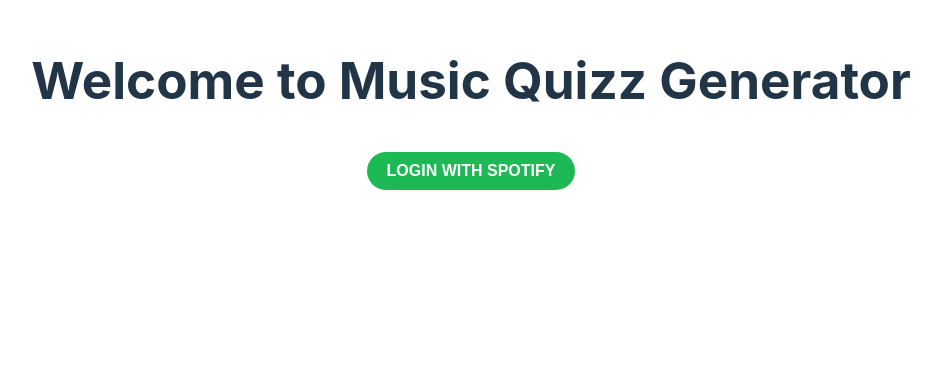
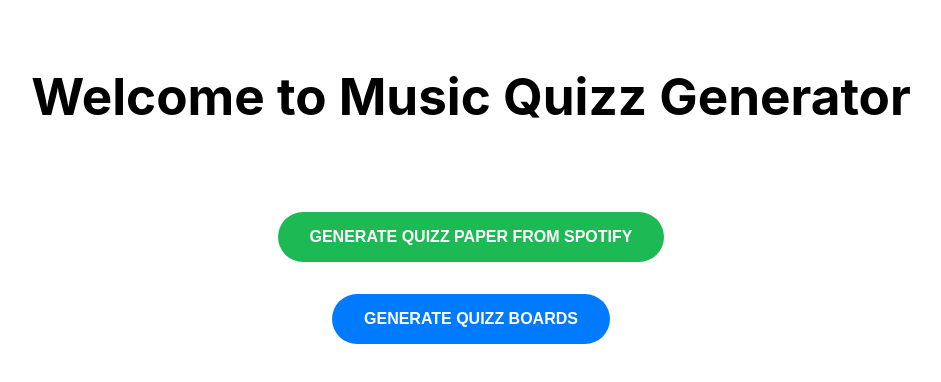
Before and after one commit to najro/musicQuizz, a React (Vite) app: page / in a window 1280 px wide. Shown: the part 296-678 px from the top of the page, without its empty margins (169-1110 px from the left). Built offline with nearby package versions, Linux system fonts and the light colour scheme.

Commit message:
more fixes

```diff
--- a/src/App.jsx
+++ b/src/App.jsx
@@ -1,11 +1,11 @@
 import { useState } from 'react'
 import { BrowserRouter as Router, Route, Routes } from "react-router-dom";
-import Home from "./Home";
-import Playlists from "./Playlists";
+import Playlists from "./pages/Playlists";
+import Dashboard from "./pages/Dashboard";
 //import reactLogo from './assets/react.svg'
 //import viteLogo from '/vite.svg'
 import './App.css'
-import GameBoardGenerator from './GameBoardGenerator';
+import GameBoardGenerator from './pages/GameBoardGenerator';
 
 function App() {
   //const [count, setCount] = useState(0)
@@ -14,8 +14,8 @@
   return (
      <Router>
       <Routes>
-        <Route path="/" element={<Home setToken={setToken} />} />
-        <Route path="/playlists" element={<Playlists token={token} />} />
+        <Route path="/" element={<Dashboard />} />
+        <Route path="/playlists" element={<Playlists/>} />
         <Route path="/gameboardgenerator" element={<GameBoardGenerator />}/>
       </Routes>
     </Router>
--- a/src/Home.jsx
+++ /dev/null
@@ -1,23 +0,0 @@
-import React from "react";
-
-const clientId = "e0b134d5131345b2b3ff61c907535647";
-const redirectUri = "http://localhost:5173/playlists";
-const authEndpoint = "https://accounts.spotify.com/authorize";
-const scopes = ["playlist-read-private"];
-
-const Home = ({ setToken }) => {
-  const handleLogin = () => {
-    window.location.href = `${authEndpoint}?client_id=${clientId}&redirect_uri=${redirectUri}&scope=${scopes.join("%20")}&response_type=token`;
-  };
-
-  return (
-    <>
-    <div>
-      <h1>Welcome to Music Quizz Generator</h1>
-      <button className="spotify-login" onClick={handleLogin}>Login with Spotify</button>
-    </div>
-    </>
-  );
-}
-
-export default Home;
--- /dev/null
+++ b/src/components/BackToDashBoard.jsx
@@ -0,0 +1,19 @@
+import React from 'react';
+import { useNavigate } from 'react-router-dom';
+
+const BackToDashBoard = () => {
+
+  const navigate = useNavigate(); // Initialize the navigate hook
+
+  return (
+    <>
+    <div>
+        <button className="back-button" onClick={() => navigate('/')}>
+        ⬅ Back to Main Menu
+        </button>
+    </div>
+    </>
+  );
+};
+
+export default BackToDashBoard;
--- a/src/index.css
+++ b/src/index.css
@@ -3,58 +3,232 @@
   line-height: 1.5;
   font-weight: 400;
 
-  color-scheme: light dark;
+  /* color-scheme: light dark;
   color: rgba(255, 255, 255, 0.87);
   background-color: #242424;
 
   font-synthesis: none;
   text-rendering: optimizeLegibility;
   -webkit-font-smoothing: antialiased;
-  -moz-osx-font-smoothing: grayscale;
+  -moz-osx-font-smoothing: grayscale; */
 }
 
-a {
+
+body {
+  margin: 0;
+  display: flex;
+  place-items: center;
+  margin-top: 5em;
+  min-width: 320px;
+  min-height: 100vh;
+}
+
+h1 {
+  font-size: 3.2em;
+  margin-bottom: 1.5em;
+}
+
+
+/* Back Button Styles */
+.back-button {
+  position: absolute; /* Positions the button in the top-left corner */
+  top: 1rem;
+  left: 1rem;
+  background-color: black; /* Initial background color */
+  color: white; /* Text color */
+  font-size: 1rem; /* Font size */
+  font-weight: bold; /* Make the text bold */
+  border: 2px solid white; /* White border for contrast */
+  border-radius: 5px; /* Rounded corners */
+  padding: 0.5rem 1rem; /* Add some padding */
+  cursor: pointer; /* Pointer cursor on hover */
+  text-transform: uppercase; /* Uppercase text for a bold look */
+  transition: all 0.3s ease; /* Smooth transition for hover effects */
+}
+
+/* Hover Effect */
+.back-button:hover {
+  background-color: white; /* Change background to white */
+  color: black; /* Change text color to black */
+  transform: scale(1.1); /* Slightly enlarge the button */
+  border-color: black; /* Change border color to black */
+}
+
+/* Responsive Design */
+@media (max-width: 768px) {
+  .back-button {
+    font-size: 0.9rem; /* Slightly smaller font on small screens */
+    padding: 0.4rem 0.8rem; /* Adjust padding for smaller screens */
+  }
+}
+
+
+
+
+
+
+
+/* Base Button Styles */
+.button {
+  color: white;
+  border: none;
+  border-radius: 2.5em; /* Rounded edges */
+  padding: 1em 2em; /* Add some padding */
+  font-size: 1em; /* Adjust font size */
+  font-weight: bold;
+  cursor: pointer;
+  text-transform: uppercase; /* Optional: uppercase text */
+  font-family: Arial, sans-serif; /* General sans-serif style */
+  transition: background-color 0.5s ease;
+  min-width: 17em;
+}
+
+/* Spotify Green Button */
+.button-green {
+  background-color: #1db954; /* Spotify green */
+}
+
+.button-green:hover {
+  background-color: #1aa34a; /* Slightly darker green on hover */
+}
+
+.button-green:active {
+  background-color: #188c3f; /* Even darker green when clicked */
+}
+
+/* Blue Button */
+.button-blue {
+  background-color: #007bff; /* Bootstrap blue */
+}
+
+.button-blue:hover {
+  background-color: #0056b3; /* Slightly darker blue on hover */
+}
+
+.button-blue:active {
+  background-color: #003f7f; /* Even darker blue when clicked */
+}
+
+/* Red Button */
+.button-red {
+  background-color: #ff4d4d; /* Bright red */
+}
+
+.button-red:hover {
+  background-color: #e63939; /* Slightly darker red on hover */
+}
+
+.button-red:active {
+  background-color: #cc3333; /* Even darker red when clicked */
+}
+
+
+
+
+
+/* Wrapper for custom dropdown */
+.custom-dropdown {
+  display: inline-block;
+  position: relative;
+  font-family: Arial, sans-serif;
+}
+
+/* Base styling for select */
+.styled-select {
+  appearance: none; /* Removes default browser styles */
+  background-color: #1db954; /* Spotify green */
+  color: white;
+  border: none;
+  border-radius: 2.5em; /* Rounded edges */
+  padding: 1em 2em; /* Add padding */
+  font-size: 1em; /* Adjust font size */
+  font-weight: bold;
+  text-transform: uppercase; /* Optional: uppercase text */
+  cursor: pointer;
+  transition: background-color 0.5s ease, box-shadow 0.3s ease;
+  width: 100%; /* Full width inside container */
+  box-shadow: 0 3px 6px rgba(0, 0, 0, 0.1); /* Subtle shadow for depth */
+}
+
+/* Hover effect */
+.styled-select:hover {
+  background-color: #1aa34a; /* Slightly darker green */
+}
+
+/* Focus effect */
+.styled-select:focus {
+  outline: none; /* Removes default focus outline */
+  box-shadow: 0 0 5px #1db954; /* Green glow */
+}
+
+/* Styling the dropdown arrow */
+.styled-select::-ms-expand {
+  display: none; /* Remove default dropdown arrow in IE/Edge */
+}
+
+.styled-select::after {
+  content: "▼"; /* Add a custom arrow */
+  position: absolute;
+  top: 50%;
+  right: 1.5em;
+  transform: translateY(-50%);
+  pointer-events: none; /* Ignore clicks on the arrow */
+  color: white;
+  font-size: 1.2em;
+}
+
+/* Option styles (browser-dependent) */
+.styled-select option {
+  background-color: white; /* Dropdown background */
+  color: #333; /* Text color */
+  font-weight: normal;
+  padding: 10px;
+  border-radius: 5px;
+}
+
+
+
+
+
+
+
+
+
+
+
+
+
+
+
+
+
+
+
+.margin-bottom{
+  margin-bottom: 2em;
+}
+
+.margin-xl-bottom{
+  margin-bottom: 4em;
+}
+
+
+/* a {
   font-weight: 500;
   color: #646cff;
   text-decoration: inherit;
 }
 a:hover {
   color: #535bf2;
-}
+} */
 
-body {
-  margin: 0;
-  display: flex;
-  place-items: center;
-  min-width: 320px;
-  min-height: 100vh;
-}
 
-h1 {
-  font-size: 3.2em;
-  line-height: 1.1;
-}
 
-button {
-  border-radius: 8px;
-  border: 1px solid transparent;
-  padding: 0.6em 1.2em;
-  font-size: 1em;
-  font-weight: 500;
-  font-family: inherit;
-  background-color: #1a1a1a;
-  cursor: pointer;
-  transition: border-color 0.25s;
-}
-button:hover {
-  border-color: #646cff;
-}
-button:focus,
-button:focus-visible {
-  outline: 4px auto -webkit-focus-ring-color;
-}
 
-@media (prefers-color-scheme: light) {
+
+
+
+/* @media (prefers-color-scheme: light) {
   :root {
     color: #213547;
     background-color: #ffffff;
@@ -65,29 +239,9 @@
   button {
     background-color: #f9f9f9;
   }
-}
+} */
 
-.spotify-login {
-  background-color: #1DB954; /* Spotify green */
-  color: white;
-  border: none;
-  border-radius: 25px; /* Rounded edges */
-  padding: 10px 20px; /* Add some padding */
-  font-size: 16px; /* Adjust font size */
-  font-weight: bold;
-  cursor: pointer;
-  text-transform: uppercase; /* Optional: uppercase text */
-  font-family: Arial, sans-serif; /* Spotify's style uses sans-serif */
-  transition: background-color 0.3s ease;
-}
 
-.spotify-login:hover {
-  background-color: #1aa34a; /* Slightly darker green on hover */
-}
-
-.spotify-login:active {
-  background-color: #188c3f; /* Even darker green when clicked */
-}
 
 
 .split-list-container {
@@ -96,7 +250,7 @@
 }
 
 .split-list-left, .split-list-right {
-  /*width: 48%;*/ /* Adjust the width as needed */
+  width: 48%; /* Adjust the width as needed */
 }
 
 ul {
@@ -106,10 +260,49 @@
 
 li {
   text-align: left;
+font-size: 1.2em;
   white-space: nowrap; /* Prevent wrapping */
   overflow: hidden;    /* Ensure long content doesn't overflow the container */
   text-overflow: ellipsis; /* Optional: Add ellipsis for overflowed text */
 }
+
+
+
+
+
+
+
+
+form {
+  margin-bottom: 20px;
+  display: flex;
+  flex-direction: column;
+  align-items: center;
+  margin-bottom: 20px;
+}
+
+label {
+  margin-bottom: 10px;
+}
+
+input {
+  padding: 8px;
+  margin-left: 5px;
+}
+
+
+
+
+
+
+
+
+
+
+
+
+
+
 
 
 
@@ -136,7 +329,7 @@
   }
 }
 
-button {
+/* button {
   padding: 10px;
   margin-top: 10px;
   cursor: pointer;
@@ -148,12 +341,14 @@
 
 button:hover {
   background-color: #45a049;
-}
+} */
 
 table {
   width: 100%;
+  min-width: 700px;
   border-collapse: collapse;
-  margin-top: 3em;
+  margin-top: 5em;
+  margin-bottom: 2em;
 }
 
 th {
@@ -165,12 +360,14 @@
   border: 1px solid #ddd;
   height: 4em;
   width: 3em;
+  font-size: 17px;
+  font-weight: bold;
 }
 
 th {
   /* background-color: red; */
   /* color: #fff; */
-  font-size: 3em;
+  font-size: 2em;
 }
 
 .printversion {
@@ -185,9 +382,6 @@
     print-color-adjust: exact !important;
   }
 
-  .app {
-    margin: 0;
-  }
 
   form {
     display: none;
@@ -197,6 +391,7 @@
     width: 100%;
     border-collapse: collapse;
     margin-bottom: 0; /* Remove margin for printing */
+    margin-top: 0; /* Remove margin for printing */
   }
 
   button {
--- /dev/null
+++ b/src/pages/Dashboard.jsx
@@ -0,0 +1,28 @@
+import React from "react";
+import { useNavigate } from 'react-router-dom';
+
+const Dashboard = ({  }) => {
+
+    const navigate = useNavigate(); // Initialize the navigate hook
+
+    return (
+                <>
+                <div>
+                    <h1>Welcome to Music Quizz Generator</h1>
+
+                   <div>
+                        <button className="button button-green margin-bottom" onClick={() => navigate('/playlists')}>
+                        Generate quizz paper from Spotify
+                        </button>
+                    </div>
+                    <div>
+                        <button className="button button-blue" onClick={() => navigate('/gameboardgenerator')}>
+                        Generate quizz boards
+                        </button>
+                    </div>
+                </div>
+                </>
+            );
+}
+
+export default Dashboard;
--- a/src/GameBoardGenerator.jsx
+++ b/src/pages/GameBoardGenerator.jsx
@@ -1,5 +1,5 @@
 import React, { useState } from "react";
-
+import BackToDashBoard from '../components/BackToDashBoard'
 
 const generateRandomNumber = (min, max) => {
   return Math.floor(Math.random() * (max - min + 1)) + min;
@@ -51,7 +51,10 @@
   };
 
   return (
-    <div className="app">
+    <>
+     <BackToDashBoard/>
+
+    <div>
       <form onSubmit={handleSubmit}>
         <label>
           Title
@@ -109,7 +112,7 @@
           />
         </label>
         <br />
-        <button type="submit">Generate game board</button>
+        <button type="submit" className="button button-blue">Generate game board</button>
       </form>
       <table>
         <thead>
@@ -129,9 +132,10 @@
       </table>
 
       <div class="printversion">
-        <button onClick={handlePrint}>Print</button>
+        <button className="button button-green" onClick={handlePrint}>Print</button>
       </div>
     </div>
+    </>
   );
 };
 
```
Also changed, not shown: src/pages/Playlists.jsx (renamed from src/Playlists.jsx, +28 -4 lines), src/components/TrackList.jsx (renamed from src/TrackList.jsx).
